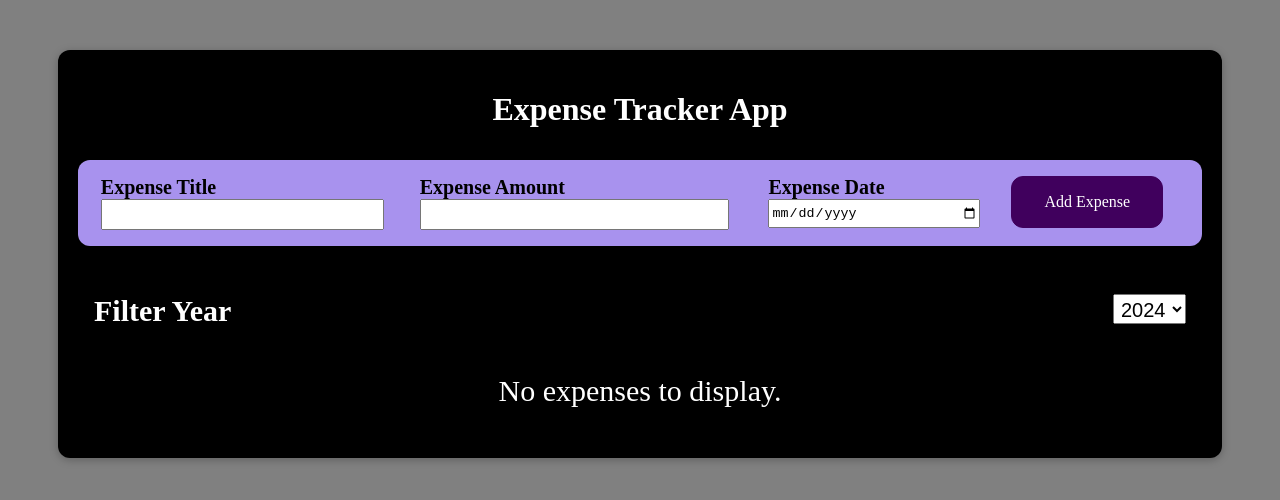
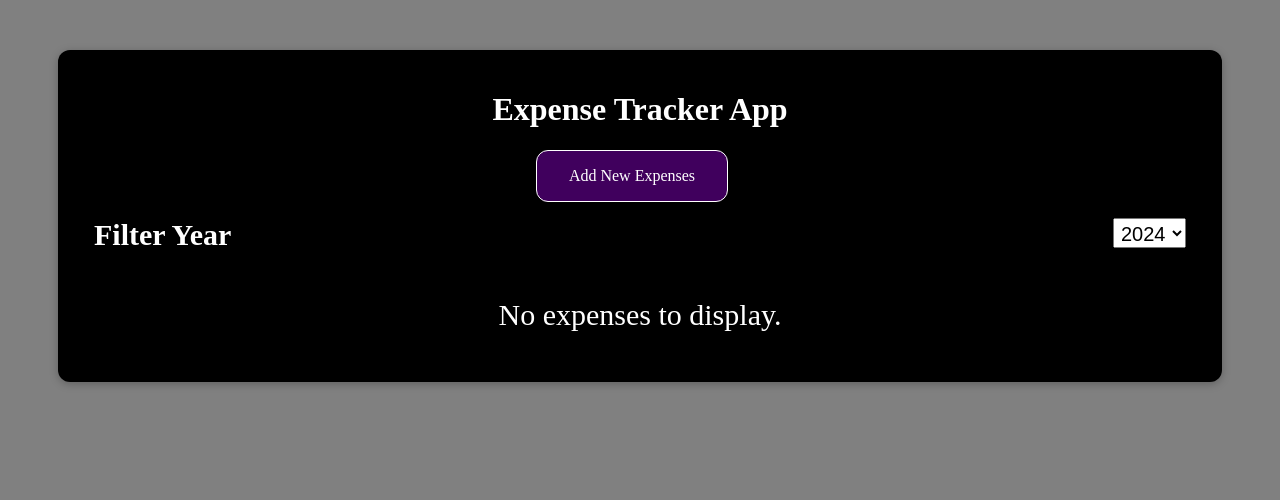
Before and after one commit to CoolShivas/React_Expense_Tracker, a React (Vite) app in the folder expense_tracker_app/: page / in a window 1280 px wide. Shown: the top 500 px of the page. Built offline with nearby package versions, Linux system fonts and the light colour scheme.

Commit message:
AddCancelBtn_With_Conditional_Rendering

```diff
--- a/expense_tracker_app/src/NewExpenses/ExpenseForm.jsx
+++ b/expense_tracker_app/src/NewExpenses/ExpenseForm.jsx
@@ -1,7 +1,7 @@
 import { useState } from "react";
 import styles from "./ExpenseForm.module.css";
 
-const ExpenseForm = ({ saveDetailsOfNewExpABC }) => {
+const ExpenseForm = ({ saveDetailsOfNewExpABC, handlerStopEditorABC }) => {
 
     const [valTitle, setTitle] = useState('');
     const [valAmount, setAmount] = useState('');
@@ -54,7 +54,9 @@ const ExpenseForm = ({ saveDetailsOfNewExpABC }) => {
 
             <div className={styles.new_expense_actions}>
                 <button type="submit"> Add Expense </button>
+                <button type="button" onClick={handlerStopEditorABC}> Cancel </button>
             </div>
+
         </div>
     </form>
 }
--- a/expense_tracker_app/src/NewExpenses/ExpenseForm.module.css
+++ b/expense_tracker_app/src/NewExpenses/ExpenseForm.module.css
@@ -8,6 +8,8 @@
     display: flex;
     flex-direction: row;
     justify-content: space-around;
+    flex-wrap: wrap;
+    gap: 20px;
 }
 
 .new_expense_actions button {
--- a/expense_tracker_app/src/NewExpenses/NewExp.jsx
+++ b/expense_tracker_app/src/NewExpenses/NewExp.jsx
@@ -1,3 +1,5 @@
+import styles from "./NewExp.module.css";
+import { useState } from "react";
 import ExpenseForm from "./ExpenseForm";
 
 
@@ -11,8 +13,20 @@ const NewExp = ({ handleOnClickAddABC }) => {
         handleOnClickAddABC(newExpData)
     }
 
+    const [displayEditor, setDisplayEditor] = useState(false);
+
+    const handlerStartEditor = () => {
+        setDisplayEditor(true);
+    }
+
+    const handlerStopEditor = () => {
+        setDisplayEditor(false);
+    }
+
     return <div>
-        <ExpenseForm saveDetailsOfNewExpABC={saveDetailsOfNewExp}></ExpenseForm>
+        {!displayEditor && <center><button onClick={handlerStartEditor} className={styles.editorNewExpBtn}> Add New Expenses </button></center>}
+
+        {displayEditor && <ExpenseForm saveDetailsOfNewExpABC={saveDetailsOfNewExp} handlerStopEditorABC={handlerStopEditor}></ExpenseForm>}
     </div>
 }
 
--- /dev/null
+++ b/expense_tracker_app/src/NewExpenses/NewExp.module.css
@@ -0,0 +1,11 @@
+.editorNewExpBtn {
+    font: inherit;
+    cursor: pointer;
+    padding: 1rem 2rem;
+    border: 1px solid #40005d;
+    background-color: #40005d;
+    color: white;
+    border-radius: 12px;
+    margin-right: 1rem;
+    border-color: white;
+}
--- a/expense_tracker_app/src/components/IndividualExpense.jsx
+++ b/expense_tracker_app/src/components/IndividualExpense.jsx
@@ -13,6 +13,9 @@ const IndividualExpense = ({ expensesABC, handleOnClickDeleteABC }) => {
   }
 
   const filteringYearForData = expensesABC.filter((drr) => drr.date.getFullYear().toString() === filteredYear)
+
+
+
 
   return <>
     <ExpenseFilter choosenYear={filteredYear} handlerForFilteringYearABC={handlerForFilteringYear}></ExpenseFilter>
```
